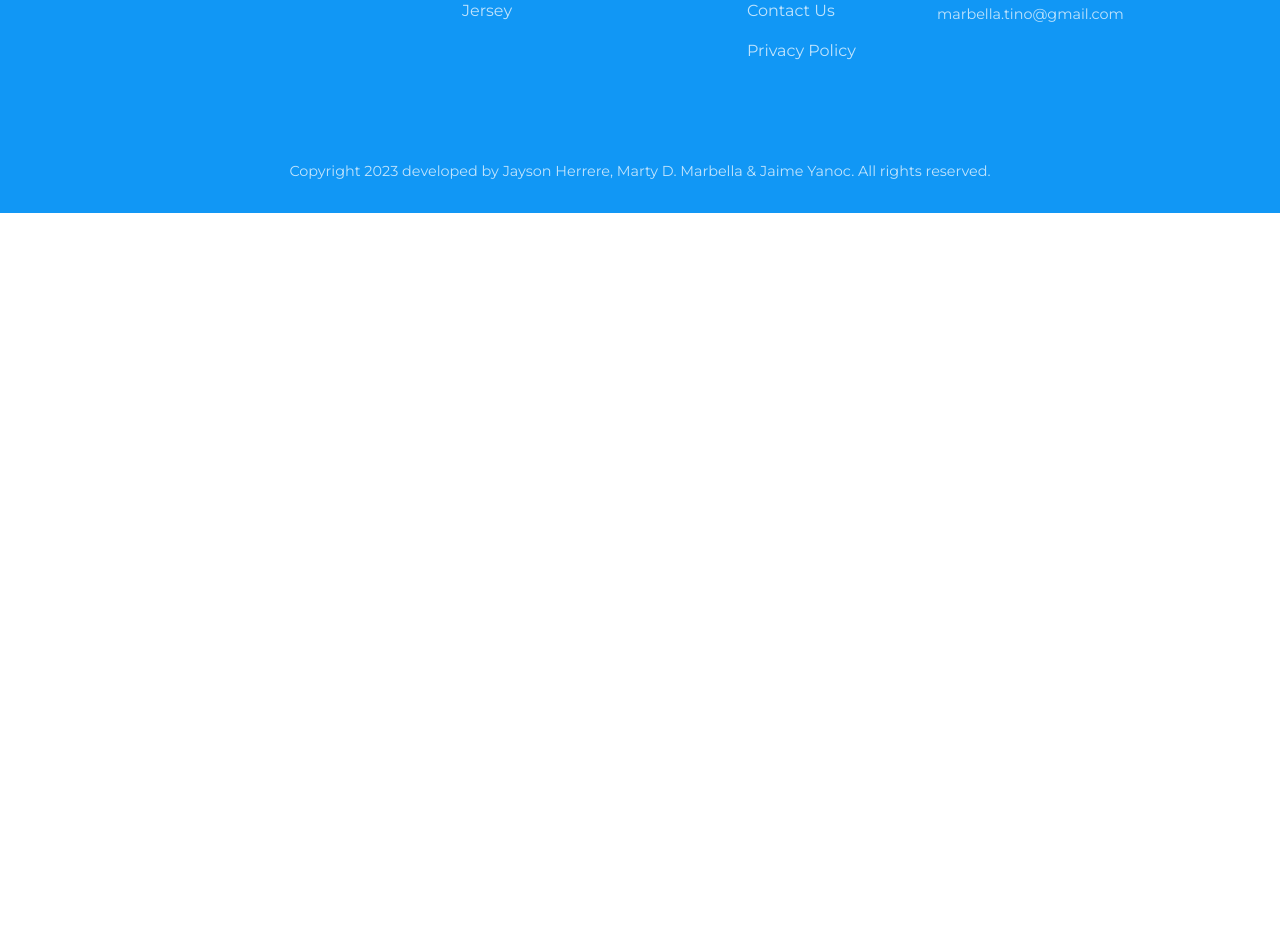
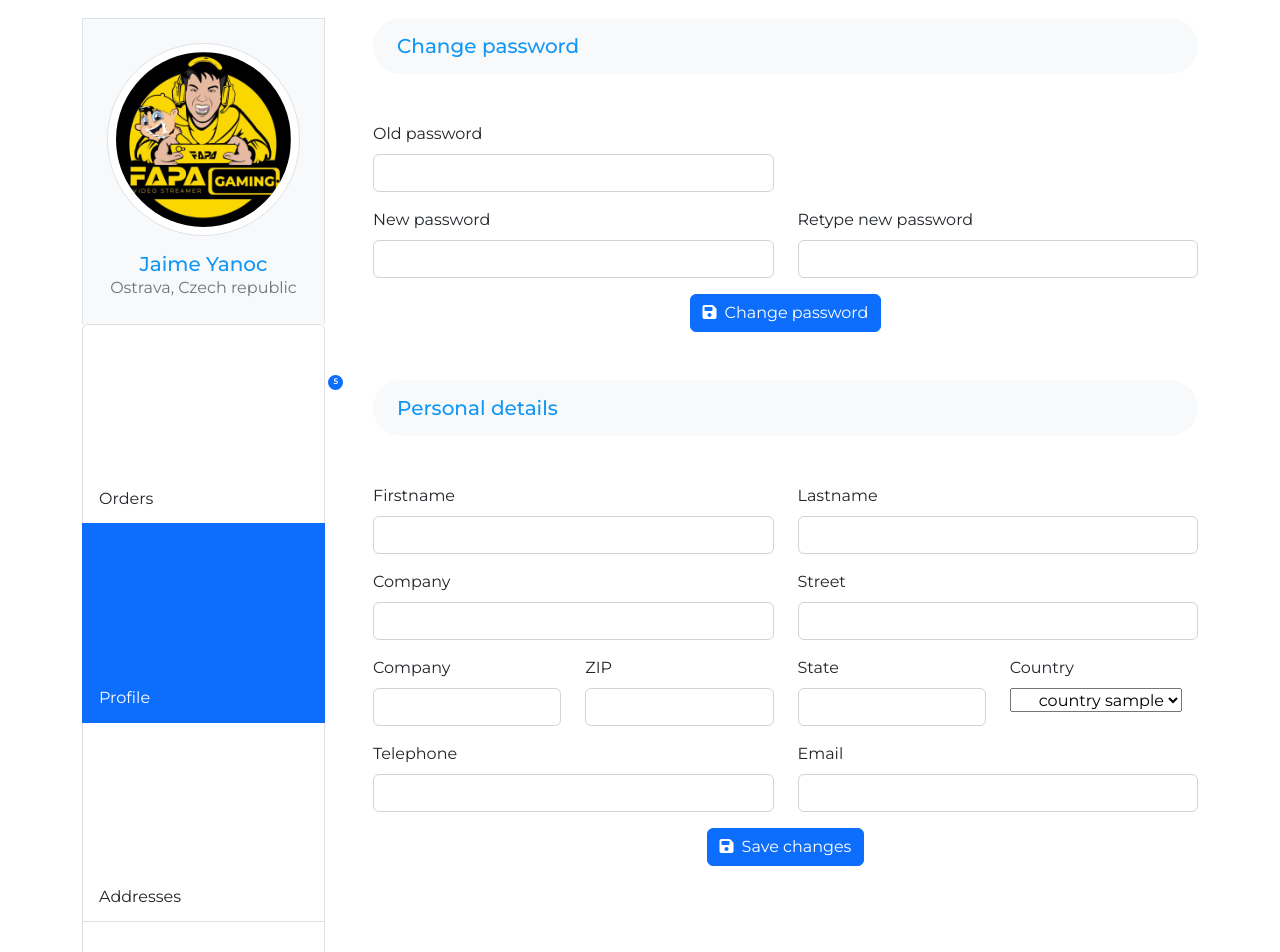
Before and after one commit to martyDmarbella/print-studio, a React (Create React App) app: page /account in a window 1280 px wide. Shown: the part 340-1292 px from the top of the page. Before the commit the page ends 800 px from the top, so only its background shows below. Built offline with nearby package versions, Linux system fonts and the light colour scheme.

Commit message:
fix profile page

```diff
--- a/src/pages/CustomerAccount.jsx
+++ b/src/pages/CustomerAccount.jsx
@@ -1,21 +1,23 @@
+import jaime from "../assets/images/jaime.jpg"
+
 function CustomerAccount () {
     return(
         <>
-        <div class="search-panel d-none" id="searchPanel">
-    <div class="search-panel-inner p-4">
-      <div class="seach-panel-close">
-        <button class="btn btn-primary rounded-0 shadow-0 p-2" id="searchCloseBtn" type="button" onclick="closeSearch()">
-          <svg class="svg-icon text-white mt-1">
-            <use xlink:href="#close-1"> </use>
+        <div className="search-panel d-none" id="searchPanel">
+    <div className="search-panel-inner p-4">
+      <div className="seach-panel-close">
+        <button className="btn btn-primary rounded-0 shadow-0 p-2" id="searchCloseBtn" type="button" onclick="closeSearch()">
+          <svg className="svg-icon text-white mt-1">
+          <use href="#shopping-bag-1"></use>
           </svg>
         </button>
       </div>
-      <form class="w-100" action="#">
-        <div class="row">
-          <div class="col-lg-7 mx-auto">
-            <div class="d-flex align-items-center mb-3 border-bottom">
-              <input class="form-control form-control-lg bg-none border-0 shadow-0 rounded-0 px-0" type="text" placeholder="What are you searching for" aria-describedby="button-addon2" />
-              <button class="btn btn-link text-dark shadow-0 px-0 text-decoration-none" id="button-addon2" type="submit"><i class="fas fa-search"></i></button>
+      <form className="w-100" action="#">
+        <div className="row">
+          <div className="col-lg-7 mx-auto">
+            <div className="d-flex align-items-center mb-3 border-bottom">
+              <input className="form-control form-control-lg bg-none border-0 shadow-0 rounded-0 px-0" type="text" placeholder="What are you searching for" aria-describedby="button-addon2" />
+              <button className="btn btn-link text-dark shadow-0 px-0 text-decoration-none" id="button-addon2" type="submit"><i className="fas fa-search"></i></button>
             </div>
           </div>
         </div>
@@ -23,125 +25,127 @@ function CustomerAccount () {
     </div>
 
     </div>
-    <section class="py-5 bg-light">
-    <div class="container py-4">
-      <div class="row">
-        <div class="col-lg-9 order-2 order-lg-1">
+    <section className="py-5 bg-light">
+    <div className="container py-4">
+      <div className="row">
+        <div className="col-lg-9 order-2 order-lg-1">
           <h1>Your profile</h1>
         </div>
-        <div class="col-lg-3 text-end order-1 order-lg-2">
+        <div className="col-lg-3 text-end order-1 order-lg-2">
           <nav aria-label="breadcrumb">
-            <ol class="breadcrumb py-4 justify-content-lg-end mb-0">
-              <li class="breadcrumb-item"><a href="index.html">Home</a></li>
-              <li class="breadcrumb-item active">Your profile</li>
+            <ol className="breadcrumb py-4 justify-content-lg-end mb-0">
+              <li className="breadcrumb-item"><a href="index.html">Home</a></li>
+              <li className="breadcrumb-item active">Your profile</li>
             </ol>
           </nav>
         </div>
       </div>
     </div>
     </section>
-    <section class="py-5">
-    <div class="container py-4">
-      <div class="row gx-5 gy-5">
+    <section className="py-5">
+    <div className="container py-4">
+      <div className="row gx-5 gy-5">
 
-        <div class="col-xl-3 col-lg-4">
-          <div class="bg-light text-center p-4 rounded-top-lg border border-bottom-0"><a class="d-inline-block" href="#"><img class="img-fluid rounded-circle img-thumbnail p-2 mb-3" src="https://d19m59y37dris4.cloudfront.net/hub/2-0/img/person-3.28271a04.jpg" width="150" alt="..."></a>
-            <h5>Julie Machallova</h5>
-            <p class="text-muted text-small">Ostrava, Czech republic</p>
+        <div className="col-xl-3 col-lg-4">
+          <div className="bg-light text-center p-4 rounded-top-lg border border-bottom-0"><a className="d-inline-block" href="#"><img className="img-fluid rounded-circle img-thumbnail p-2 mb-3" src={jaime} width="150" alt="..." /></a>
+            <h5>Jaime Yanoc</h5>
+            <p className="text-muted text-small">Ostrava, Czech republic</p>
           </div>
+
           <nav class="list-group"><a class="list-group-item list-group-item-action d-flex justify-content-between align-items-center" href="customer-orders.html"><span class="fw-normal text-sm text-dark py-1">
                   <svg class="svg-icon me-2 svg-icon-sm svg-icon-heavy">
-                  <use xlink:href="#shopping-bag-1"> </use>
+                    <use href="#shopping-bag-1"> </use>
                   </svg>Orders</span><small class="badge rounded-pill bg-primary">5</small></a><a class="active list-group-item list-group-item-action d-flex justify-content-between align-items-center rounded-0" href="customer-account.html" aria-current="true"><span class="fw-normal text-sm py-1">
                   <svg class="svg-icon me-2 svg-icon-sm svg-icon-heavy">
-                  <use xlink:href="#user-1"> </use>
+                    <use href="#user-1"> </use>
                   </svg>Profile</span></a><a class="list-group-item list-group-item-action d-flex justify-content-between align-items-center" href="customer-addresses.html"><span class="fw-normal text-sm text-dark py-1">
                   <svg class="svg-icon me-2 svg-icon-sm svg-icon-heavy">
-                  <use xlink:href="#map-marker-1"> </use>
+                    <use href="#map-marker-1"> </use>
                   </svg>Addresses</span></a><a class="list-group-item list-group-item-action d-flex justify-content-between align-items-center" href="customer-login.html"><span class="fw-normal text-sm text-dark py-1">
                   <svg class="svg-icon me-2 svg-icon-sm svg-icon-heavy">
-                  <use xlink:href="#key-1"> </use>
+                    <use href="#key-1"> </use>
                   </svg>Log out</span></a>
             </nav>
+
         </div>
-        <div class="col-lg-8 col-xl-9">
-          <div class="bg-light rounded-pill px-4 py-3 mb-5">
-            <h5 class="mb-0">Change password  </h5>
+        <div className="col-lg-8 col-xl-9">
+          <div className="bg-light rounded-pill px-4 py-3 mb-5">
+            <h5 className="mb-0">Change password  </h5>
           </div>
-          <form class="mb-5">
-            <div class="row mb-3">
-              <div class="col-sm-6">
-                <label class="form-label" for="password_old">Old password</label>
-                <input class="form-control" id="password_old" type="password" />
+          <form className="mb-5">
+            <div className="row mb-3">
+              <div className="col-sm-6">
+                <label className="form-label" for="password_old">Old password</label>
+                <input className="form-control" id="password_old" type="password" />
               </div>
             </div>
-            <div class="row gy-3">
-              <div class="col-sm-6">
-                <label class="form-label" for="password_1">New password</label>
-                <input class="form-control" id="password_1" type="password" />
+            <div className="row gy-3">
+              <div className="col-sm-6">
+                <label className="form-label" for="password_1">New password</label>
+                <input className="form-control" id="password_1" type="password" />
               </div>
-              <div class="col-sm-6">
-                <label class="form-label" for="password_2">Retype new password</label>
-                <input class="form-control" id="password_2" type="password" />
+              <div className="col-sm-6">
+                <label className="form-label" for="password_2">Retype new password</label>
+                <input className="form-control" id="password_2" type="password" />
               </div>
-              <div class="col-12 text-center">
-                <button class="btn btn-primary" type="submit"><i class="fas fa-save me-2"></i>Change password</button>
+              <div className="col-12 text-center">
+                <button className="btn btn-primary" type="submit"><i className="fas fa-save me-2"></i>Change password</button>
               </div>
             </div>
 
           </form>
-          <div class="bg-light rounded-pill px-4 py-3 mb-5">
-            <h5 class="mb-0">Personal details</h5>
+          <div className="bg-light rounded-pill px-4 py-3 mb-5">
+            <h5 className="mb-0">Personal details</h5>
           </div>
           <form>
-            <div class="row gy-3">
-              <div class="col-sm-6">
-                <label class="form-label" for="firstname">Firstname</label>
-                <input class="form-control" id="firstname" type="text" />
+            <div className="row gy-3">
+              <div className="col-sm-6">
+                <label className="form-label" for="firstname">Firstname</label>
+                <input className="form-control" id="firstname" type="text" />
               </div>
-              <div class="col-sm-6">
-                <label class="form-label" for="lastname">Lastname</label>
-                <input class="form-control" id="lastname" type="text" />
+              <div className="col-sm-6">
+                <label className="form-label" for="lastname">Lastname</label>
+                <input className="form-control" id="lastname" type="text" />
               </div>
-              <div class="col-sm-6">
-                <label class="form-label" for="company">Company</label>
-                <input class="form-control" id="company" type="text" />
+              <div className="col-sm-6">
+                <label className="form-label" for="company">Company</label>
+                <input className="form-control" id="company" type="text" />
               </div>
-              <div class="col-sm-6">
-                <label class="form-label" for="street">Street</label>
-                <input class="form-control" id="street" type="text" />
+              <div className="col-sm-6">
+                <label className="form-label" for="street">Street</label>
+                <input className="form-control" id="street" type="text" />
               </div>
-              <div class="col-sm-6 col-md-3">
-                <label class="form-label" for="city">Company</label>
-                <input class="form-control" id="city" type="text" />
+              <div className="col-sm-6 col-md-3">
+                <label className="form-label" for="city">Company</label>
+                <input className="form-control" id="city" type="text" />
               </div>
-              <div class="col-sm-6 col-md-3">
-                <label class="form-label" for="zip">ZIP</label>
-                <input class="form-control" id="zip" type="text" />
+              <div className="col-sm-6 col-md-3">
+                <label className="form-label" for="zip">ZIP</label>
+                <input className="form-control" id="zip" type="text" />
               </div>
-              <div class="col-sm-6 col-md-3">
-                <label class="form-label" for="state">State</label>
-                <select class="form-control" id="state"></select>
+              <div className="col-sm-6 col-md-3">
+                <label className="form-label" for="state">State</label>
+                <select className="form-control" id="state"></select>
               </div>
-              <div class="col-sm-6 col-md-3">
-                <label class="form-label" for="country">Country</label>
-                <select class="form-check js-country" id="country" name="country">
+              <div className="col-sm-6 col-md-3">
+                <label className="form-label" for="country">Country</label>
+                <select className="form-check js-country" id="country" name="country">
                   <option value="country sample">country sample </option>
                   <option value="country sample">country sample</option>
                   <option value="country sample">country sample</option>
                   <option value="country sample">country sample</option>
                 </select>
               </div>
-              <div class="col-sm-6">
-                <label class="form-label" for="phone">Telephone</label>
-                <input class="form-control" id="phone" type="text" />
+              <div className="col-sm-6">
+                <label className="form-label" for="phone">Telephone</label>
+                <input className="form-control" id="phone" type="text" />
               </div>
-              <div class="col-sm-6">
-                <label class="form-label" for="email">Email</label>
-                <input class="form-control" id="email" type="email" />
+              <div className="col-sm-6">
+                <label className="form-label" for="email">Email</label>
+                <input className="form-control" id="email" type="email" />
               </div>
-              <div class="col-sm-12 text-center">
-                <button class="btn btn-primary" type="submit"><i class="fas fa-save me-2"></i>Save changes</button>
+              <div className="col-sm-12 text-center">
+                <button className="btn btn-primary" type="submit"><i className="fas fa-save me-2"></i>Save changes</button>
               </div>
             </div>
           </form>
--- a/src/routers/Routers.js
+++ b/src/routers/Routers.js
@@ -9,6 +9,7 @@ import Login from '../pages/Login';
 import Signup from '../pages/Signup';
 import AboutUs from '../pages/AboutUs';
 import Contact from '../pages/Contact';
+import CustomerAccount from '../pages/CustomerAccount';
 
 const Routers = () => {
   return (
@@ -21,8 +22,9 @@ const Routers = () => {
       <Route path='about-us' element={<AboutUs />} />
       <Route path='contact-us' element={<Contact />} />
       <Route path='checkout' element={<Checkout />} />
-      <Route path='login' element={<Login />} />
+      <Route path='/login' element={<Login />} />
       <Route path='signup' element={<Signup />} />
+      <Route path='/account' element={<CustomerAccount />} />
     </Routes>
   );
 };
```
Also changed, not shown: public/index.html (+1 -12 lines), src/components/Header/Header.jsx (+4 -4 lines). Lines whose indentation alone changed are shown as unchanged.
